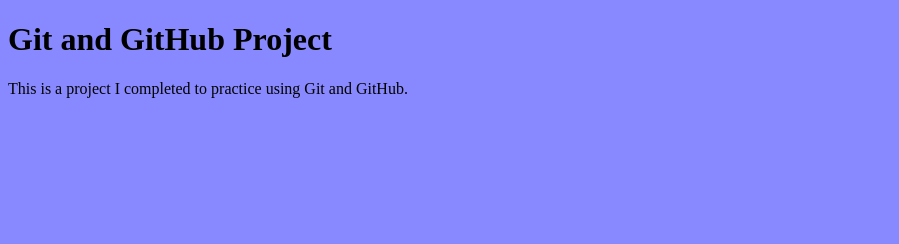
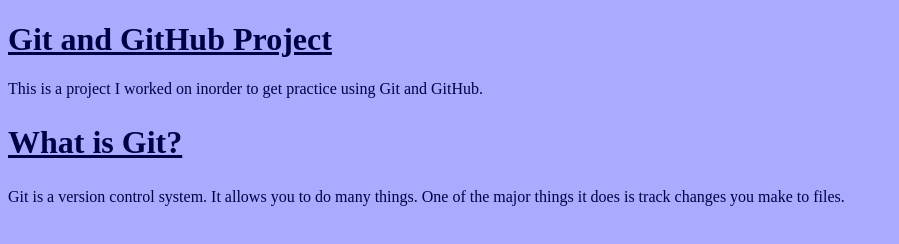
Before and after one commit to TexasR3X/GitAndGitHubProject, a plain HTML site: page index.html in a window 1280 px wide. Shown: the whole page, without its empty margins (0-899 px from the left). Drawn offline with Linux system fonts and the light colour scheme.

Commit message:
index.html and main.css were updated

```diff
--- a/index.html
+++ b/index.html
@@ -6,7 +6,13 @@
     </head>
     <body>
         <h1>Git and GitHub Project</h1>
+        <p>
+            This is a project I worked on inorder to get practice using Git and GitHub.
+        </p>
 
-        <p>This is a project I completed to practice using Git and GitHub.</p>
+        <h2>What is Git?</h2>
+        <p>
+            Git is a version control system. It allows you to do many things. One of the major things it does is track changes you make to files.
+        </p>
     </body>
 </html>
--- a/main.css
+++ b/main.css
@@ -1,2 +1,8 @@
-h1 {font-size: 2rem;}
-body {background: #88f;}
+body {
+    background: #aaf;
+    color: #004;
+}
+h1, h2 {
+    font-size: 2rem;
+    text-decoration: underline;
+}
```
